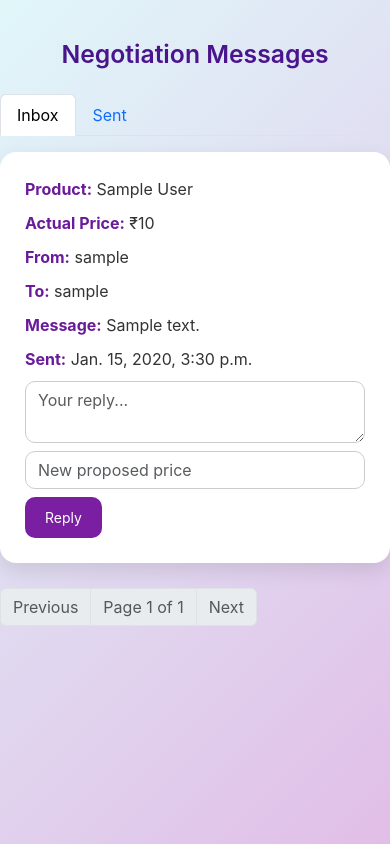
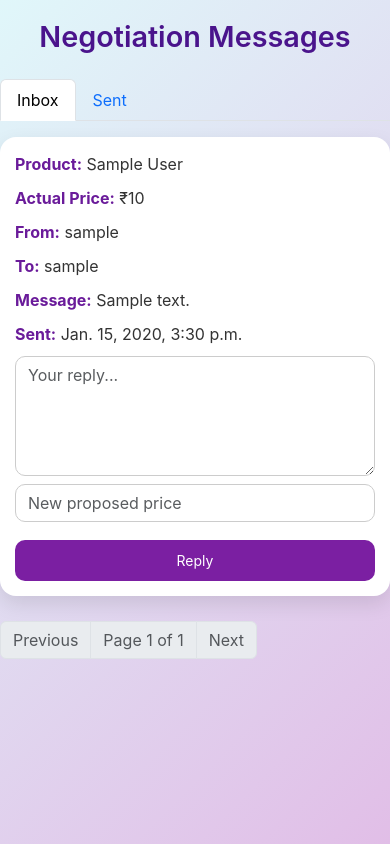
Before and after one commit to puttavijaykumar/Agribazaar, a Django app: page /negotiation/inbox/ in a window 390 px wide. Run offline with Django 5.2, Linux system fonts and the light colour scheme; a user stored in the database is signed in; tables that the repository leaves empty hold one stand-in row (values such as "Sample post").

Commit message:
mobile view

```diff
--- a/static/css/negotiation_inbox.css
+++ b/static/css/negotiation_inbox.css
@@ -73,3 +73,48 @@ h4 {
     font-weight: 500;
     color: #4a148c;
 }
+
+/* ------------------------------------------- */
+/* Responsive Design */
+/* ------------------------------------------- */
+
+/* Adjustments for screens up to 768px (tablets and mobile devices) */
+@media (max-width: 768px) {
+    body {
+        padding: 20px 0; /* Reduced vertical padding for smaller screens */
+    }
+
+    .container {
+        padding: 0 15px; /* Added horizontal padding to prevent content from touching the edges */
+    }
+
+    .message-box {
+        padding: 15px; /* Reduced padding inside message boxes */
+    }
+
+    h2 {
+        font-size: 1.8rem; /* Reduced heading font size */
+        margin-bottom: 20px;
+    }
+
+    h4 {
+        font-size: 1.2rem; /* Reduced subheading font size */
+        margin-top: 20px;
+    }
+
+    /* Make input fields and buttons full width to be easier to tap */
+    .reply-form textarea,
+    .reply-form input[type="number"],
+    .btn-primary {
+        width: 100%;
+        box-sizing: border-box; /* Ensures padding and border are included in the element's total width and height */
+    }
+
+    .reply-form textarea {
+        height: 120px; /* Set a fixed height for the textarea on smaller screens */
+    }
+
+    .btn-primary {
+        margin-top: 10px; /* Add some top margin for separation */
+    }
+}
```
